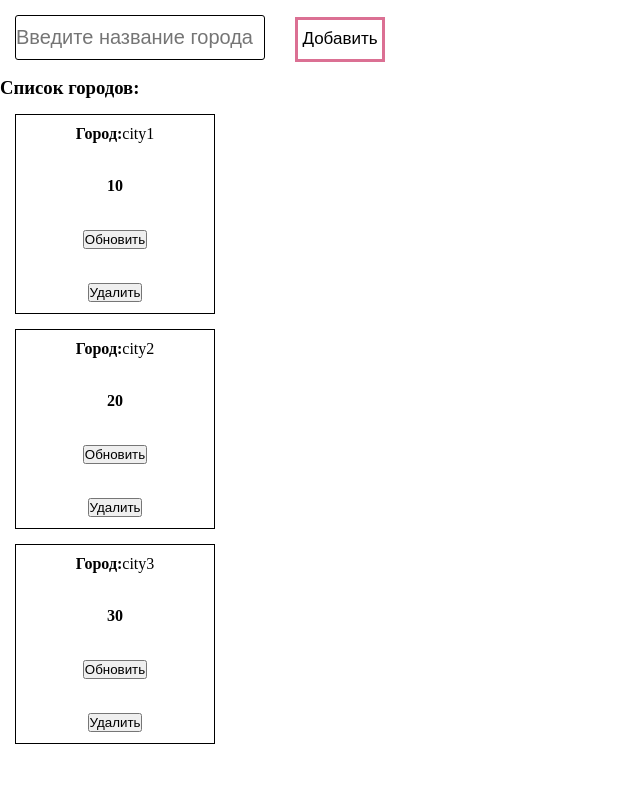
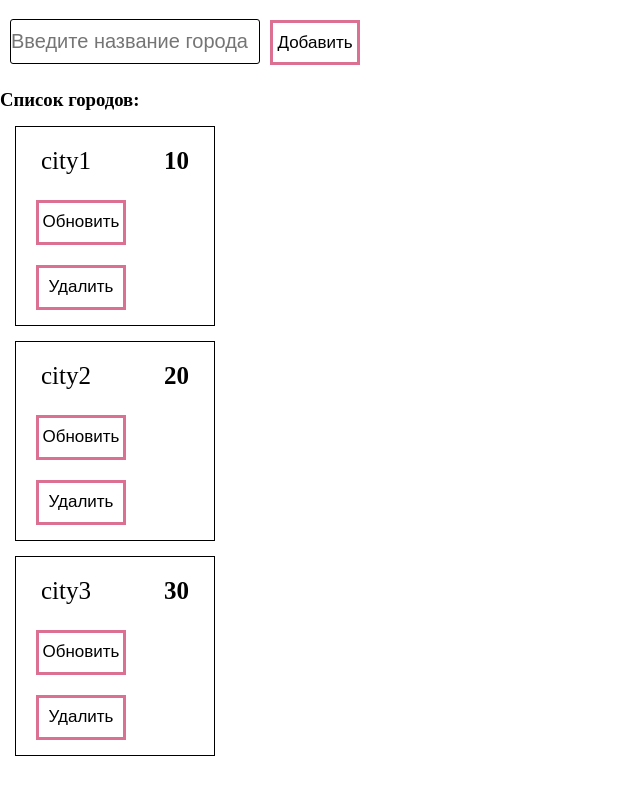
Before and after one commit to daniakutsev/weather, a Vue app: page / in a window 1280 px wide. Shown: the top 794 px of the page, without its empty margins (0-640 px from the left). Built offline with nearby package versions, Linux system fonts and the light colour scheme.

Commit message:
finish started decomposition

```diff
--- a/src/App.vue
+++ b/src/App.vue
@@ -1,7 +1,7 @@
 <template>
   <div class="app">
     <card-form @create="createCard"></card-form>
-    <card-list :cards="cards"></card-list>
+    <card-list :cards="cards" @remove="removeCard"></card-list>
   </div>
 </template>
 
@@ -31,9 +31,10 @@ export default {
       this.temperature = 0;
       this.cards.push(card);
     },
-    inputCityName(event) {
-      this.cityName = event.target.value;
+    removeCard(card) {
+      this.cards = this.cards.filter((c) => c.id !== card.id);
     },
+    async fetchCities() {},
   },
 };
 </script>
--- a/src/components/CardForm.vue
+++ b/src/components/CardForm.vue
@@ -1,12 +1,11 @@
 <template>
   <form @submit.prevent class="header">
-    <input
-      v-model="card.cityName"
-      class="cityInput"
+    <my-input
+      v-model.trim="card.cityName"
       placeholder="Введите название города"
       type="text"
     />
-    <button class="addBtn" @click="createCard">Добавить</button>
+    <my-button class="addBtn" @click="createCard">Добавить</my-button>
   </form>
 </template>
 
@@ -16,6 +15,7 @@ export default {
     return {
       card: {
         cityName: "",
+        temperature: 0,
       },
     };
   },
@@ -34,29 +34,7 @@ export default {
 </script>
 
 <style scoped>
-.cityInput {
-  margin: 15px;
-  height: 45px;
-  width: 250px;
-  font-size: 20px;
-  border: 1px solid;
-  border-radius: 3px;
-}
-
-.cityInput:focus {
-  color: #000000;
-  border: 1px solid #000000;
-}
-
-.addBtn {
-  height: 45px;
-  width: 90px;
-  margin: 15px;
-  background: none;
-  border: 3px solid palevioletred;
-  font-size: 17px;
-}
-.addBtn:active {
-  background: lightgrey;
+.header {
+  padding: 10px;
 }
 </style>
--- a/src/components/CardItem.vue
+++ b/src/components/CardItem.vue
@@ -1,11 +1,13 @@
 <template>
   <div class="weatherCard">
-    <div class="cardText"><strong>Город:</strong>{{ card.cityName }}</div>
+    <div class="cardText">{{ card.cityName }}</div>
     <div class="cardText">
       <strong>{{ card.temperature }}</strong>
     </div>
-    <button class="btn">Обновить</button>
-    <button class="btn">Удалить</button>
+    <div class="card__btns">
+      <my-button class="btn">Обновить</my-button>
+      <my-button class="btn" @click="$emit('remove', card)">Удалить</my-button>
+    </div>
   </div>
 </template>
 
@@ -21,4 +23,22 @@ export default {
 };
 </script>
 
-<style scoped></style>
+<style scoped>
+.weatherCard {
+  margin: 15px;
+  padding: 10px;
+  display: flex;
+  flex-wrap: wrap;
+  flex-direction: row;
+  justify-content: space-between;
+  align-content: center;
+  align-items: center;
+  border: 1px solid;
+  height: 200px;
+  width: 200px;
+}
+.cardText {
+  font-size: 25px;
+  margin: 15px;
+}
+</style>
--- a/src/components/CardList.vue
+++ b/src/components/CardList.vue
@@ -1,13 +1,15 @@
 <template>
-  <div>
+  <div v-if="cards.length > 0">
     <h3>Список городов:</h3>
     <card-item
       class="weatherCard"
       v-for="card in cards"
       :card="card"
-      :key="card"
+      :key="card.id"
+      @remove="$emit('remove', card)"
     ></card-item>
   </div>
+  <h2 v-else style="color: red; margin-left: 10px">Список городов пуст</h2>
 </template>
 
 <script>
@@ -27,35 +29,4 @@ export default {
 };
 </script>
 
-<style scoped>
-.weatherCard {
-  margin: 15px;
-  padding: 10px;
-  display: flex;
-  flex-wrap: wrap;
-  flex-direction: column;
-  justify-content: space-between;
-  align-content: center;
-  align-items: center;
-  border: 1px solid;
-  height: 200px;
-  width: 200px;
-}
-
-.cardText {
-  font-size: 25px;
-  margin: 15px;
-}
-
-.btn {
-  width: 95px;
-  height: 30px;
-  background: none;
-  border: 3px solid palevioletred;
-  font-size: 17px;
-}
-
-.btn:active {
-  background: lightgrey;
-}
-</style>
+<style scoped></style>
--- /dev/null
+++ b/src/components/UI/MyButton.vue
@@ -0,0 +1,23 @@
+<template>
+  <button class="btn"><slot></slot></button>
+</template>
+
+<script>
+export default {
+  name: "my-button",
+};
+</script>
+
+<style scoped>
+.btn {
+  height: 45px;
+  width: 90px;
+  margin: 10px;
+  background: none;
+  border: 3px solid palevioletred;
+  font-size: 17px;
+}
+.btn:active {
+  background: lightgrey;
+}
+</style>
--- /dev/null
+++ b/src/components/UI/MyInput.vue
@@ -0,0 +1,33 @@
+<template>
+  <input :value="modelValue" @input="updateInput" class="input" type="text" />
+</template>
+
+<script>
+export default {
+  name: "my-input",
+  props: {
+    modelValue: [String],
+  },
+  methods: {
+    updateInput(event) {
+      this.$emit("update:modelValue", event.target.value);
+    },
+  },
+};
+</script>
+
+<style scoped>
+.input {
+  margin-bottom: 15px;
+  height: 45px;
+  width: 250px;
+  font-size: 20px;
+  border: 1px solid;
+  border-radius: 3px;
+}
+
+.input:focus {
+  color: #000000;
+  border: 1px solid #000000;
+}
+</style>
--- /dev/null
+++ b/src/components/UI/index.js
@@ -0,0 +1,4 @@
+import MyButton from "./MyButton";
+import MyInput from "./MyInput";
+
+export default [MyButton, MyInput];
--- a/src/main.js
+++ b/src/main.js
@@ -1,4 +1,10 @@
 import { createApp } from "vue";
 import App from "./App.vue";
+import components from "./components/UI";
 
-createApp(App).mount("#app");
+const app = createApp(App);
+
+components.forEach((component) => {
+  app.component(component.name, component);
+});
+app.mount("#app");
```
